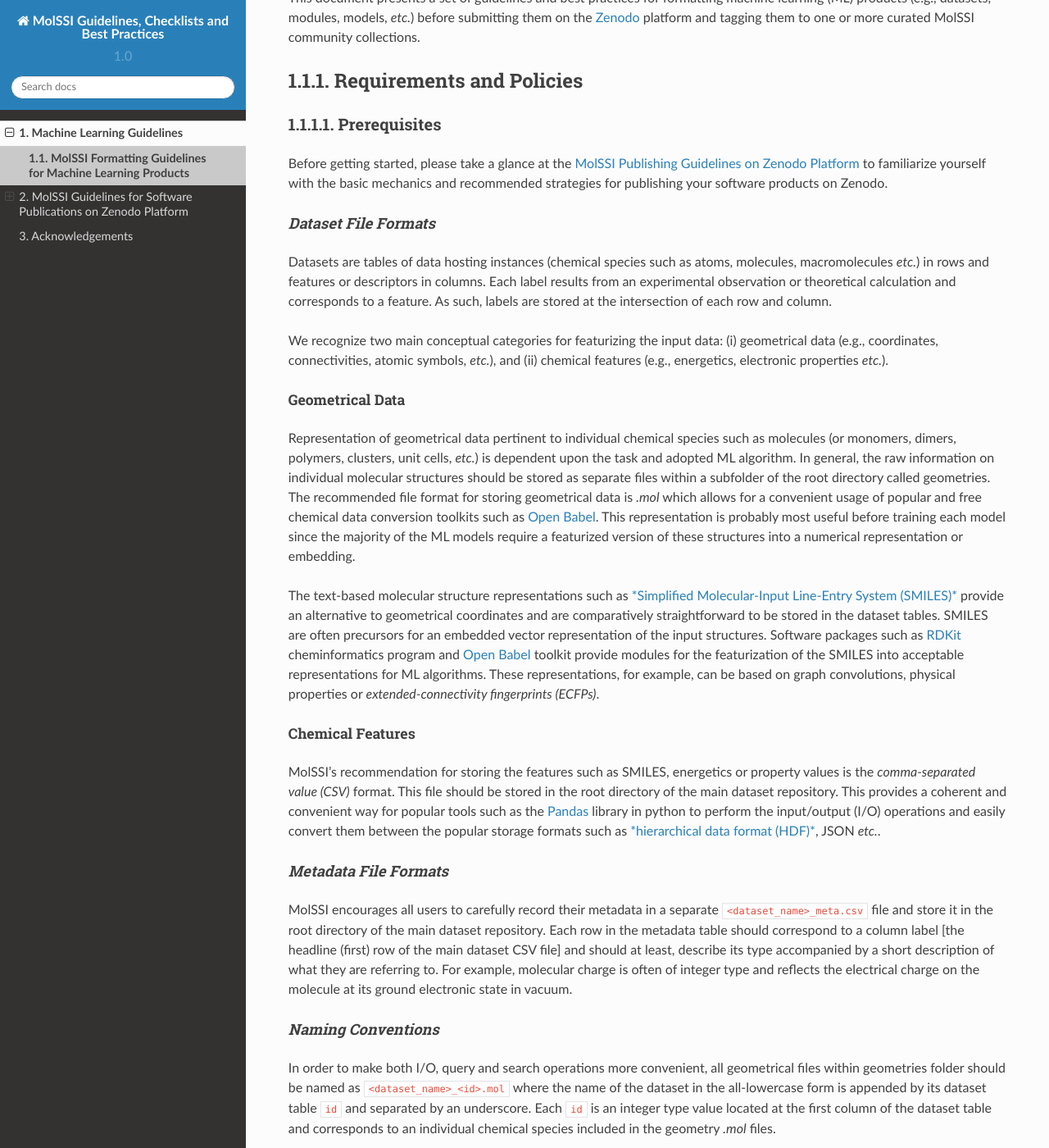
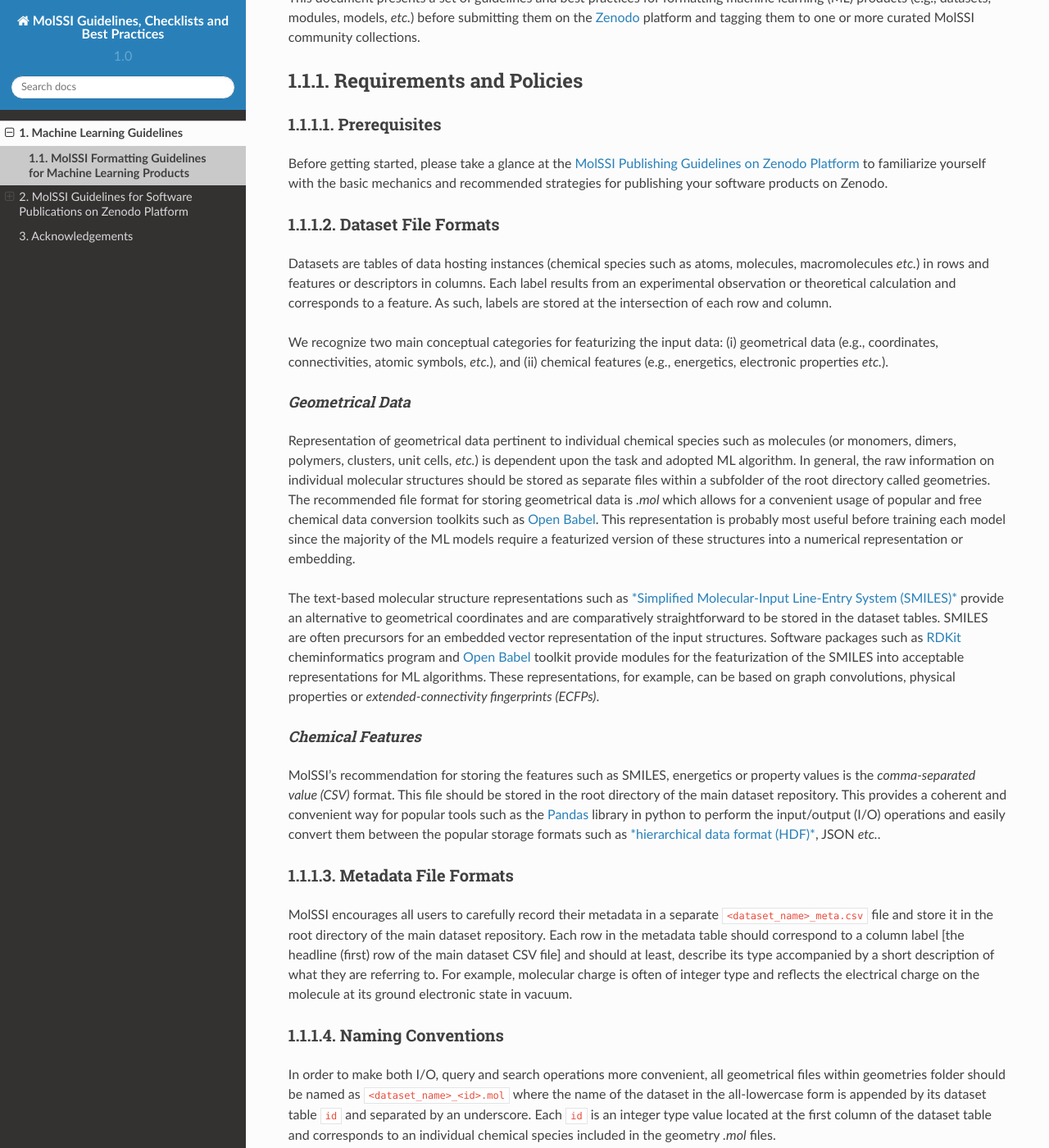
Before and after one commit to paulsaxe/molssi-guidelines, a Sphinx documentation site: the page built from docs/ml/ml_formatting_guidelines.rst, in a window 1280 px wide and 1400 px high, scrolled down 259 px. Shown: the whole window at 82% size. Built offline with Sphinx 7.4.7 and the Read the Docs theme 2.0.0, drawn with Linux system fonts in a browser that asks for light colours.

Commit message:
fixing the heading hierarchy in ML guidelines

```diff
--- a/docs/ml/ml_formatting_guidelines.rst
+++ b/docs/ml/ml_formatting_guidelines.rst
@@ -19,8 +19,8 @@ Before getting started, please take a glance at the
 `MolSSI Publishing Guidelines on Zenodo Platform <https://doi.org/10.5281/zenodo.5290616>`_ to familiarize yourself with
 the basic mechanics and recommended strategies for publishing your software products on Zenodo.
 
-*Dataset File Formats*
-^^^^^^^^^^^^^^^^^^^^^^
+Dataset File Formats
+--------------------
 Datasets are tables of data hosting instances (chemical species such as atoms, molecules, macromolecules *etc.*) in rows and features
 or descriptors in columns. Each label results from an experimental observation or theoretical calculation and corresponds to a feature.
 As such, labels are stored at the intersection of each row and column.
@@ -28,8 +28,8 @@ As such, labels are stored at the intersection of each row and column.
 We recognize two main conceptual categories for featurizing the input data: (i) geometrical data (e.g., coordinates, connectivities,
 atomic symbols, *etc.*), and (ii) chemical features (e.g., energetics, electronic properties *etc.*).
 
-Geometrical Data
-""""""""""""""""
+*Geometrical Data*
+^^^^^^^^^^^^^^^^^^
 Representation of geometrical data pertinent to individual chemical species such as molecules (or monomers, dimers, polymers, clusters,
 unit cells, *etc.*) is dependent upon the task and adopted ML algorithm. In general, the raw information on individual molecular structures
 should be stored as separate files within a subfolder of the root directory called geometries. The recommended file format for storing
@@ -45,24 +45,24 @@ SMILES are often precursors for an embedded vector representation of the input s
 modules for the featurization of the SMILES into acceptable representations for ML algorithms. These representations, for example,
 can be based on graph convolutions, physical properties or *extended-connectivity fingerprints (ECFPs)*.
 
-Chemical Features
-"""""""""""""""""
+*Chemical Features*
+^^^^^^^^^^^^^^^^^^^
 MolSSI's recommendation for storing the features such as SMILES, energetics or property values is the *comma-separated value (CSV)*
 format. This file should be stored in the root directory of the main dataset repository. This provides a coherent and convenient
 way for popular tools such as the `Pandas <https://pandas.pydata.org/>`_ library in python to perform the input/output (I/O)
 operations and easily convert them between the popular storage formats such as
 `*hierarchical data format (HDF)* <https://www.hdfgroup.org/>`_, JSON *etc.*.
 
-*Metadata File Formats*
-^^^^^^^^^^^^^^^^^^^^^^^
+Metadata File Formats
+---------------------
 MolSSI encourages all users to carefully record their metadata in a separate ``<dataset_name>_meta.csv`` file and store it in
 the root directory of the main dataset repository. Each row in the metadata table should correspond to a column label
 [the headline (first) row of the main dataset CSV file] and should at least, describe its type accompanied by a short
 description of what they are referring to. For example, molecular charge is often of integer type and reflects the electrical
 charge on the molecule at its ground electronic state in vacuum.
 
-*Naming Conventions*
-^^^^^^^^^^^^^^^^^^^^
+Naming Conventions
+-----------------
 In order to make both I/O, query and search operations more convenient, all geometrical files within geometries folder should
 be named as ``<dataset_name>_<id>.mol`` where the name of the dataset in the all-lowercase form is appended by its dataset table
 ``id`` and separated by an underscore. Each ``id`` is an integer type value located at the first column of the dataset table and
@@ -72,16 +72,16 @@ For performance reasons, a large number of geometry files can be batched into se
 sorted according to the ``geometries/<batch_number>`` naming convention. For the sake of consistency, all file names, feature
 titles, and labels should be in lowercase.
 
-*Data Types*
-^^^^^^^^^^^^
+Data Types
+----------
 Depending on the nature of the data object, both features and labels can assume different data types.
 
-Scalar Quantities
-"""""""""""""""""
+*Scalar Quantities*
+^^^^^^^^^^^^^^^^^^^
 Numerical-type scalar properties such as molecular charge can be stored as integers or floats with different bit lengths.
 
-Vector Quantities
-"""""""""""""""""
+*Vector Quantities*
+^^^^^^^^^^^^^^^^^^^
 By default, the elements of the dense vector quantities such as multiple moments should be stored in separate columns.
 For dense vectors of variable length, however, multiple techniques can be adopted. Since the majority of ML models require
 the input vectors of the same length, it is possible to find the dimension of the largest vector and pad the other smaller-size
@@ -94,8 +94,8 @@ Another way is to store the vector elements is to serialize the vector to a stri
 might not be economical for very large datasets while the latter might be more appropriate for I/O operations via limited bandwidths
 over the network.
 
-Higher-order (>1) Tensor Quantities
-"""""""""""""""""""""""""""""""""""
+*Higher-order (>1) Tensor Quantities*
+^^^^^^^^^^^^^^^^^^^^^^^^^^^^^^^^^^^^^
 Dense matrices and higher dimensional tensors can be flattened to their one dimensional counterparts and treated like vectors.
 For sparse matrices and higher dimensional tensors, however, ML frameworks usually provide tools to use the sparsity or manipulate
 the representation such as converting it to a one-hot for classification tasks. There are also libraries that can handle the
@@ -106,8 +106,8 @@ delineated in the metadata ``<dataset_name>_meta.csv`` or ``Readme.md`` file in
 recommends the authors to provide scripts or utility modules in order to assist the data engineering process. The corresponding
 tools should be placed in the ``utility`` subfolder in the root directory.
 
-Non-numerical Quantities
-""""""""""""""""""""""""
+*Non-numerical Quantities*
+^^^^^^^^^^^^^^^^^^^^^^^^^^
 Non-numerical quantities such as SMILES, by construction, can be stored in the string format for each instance entry and as a
 separate feature.
 
```
